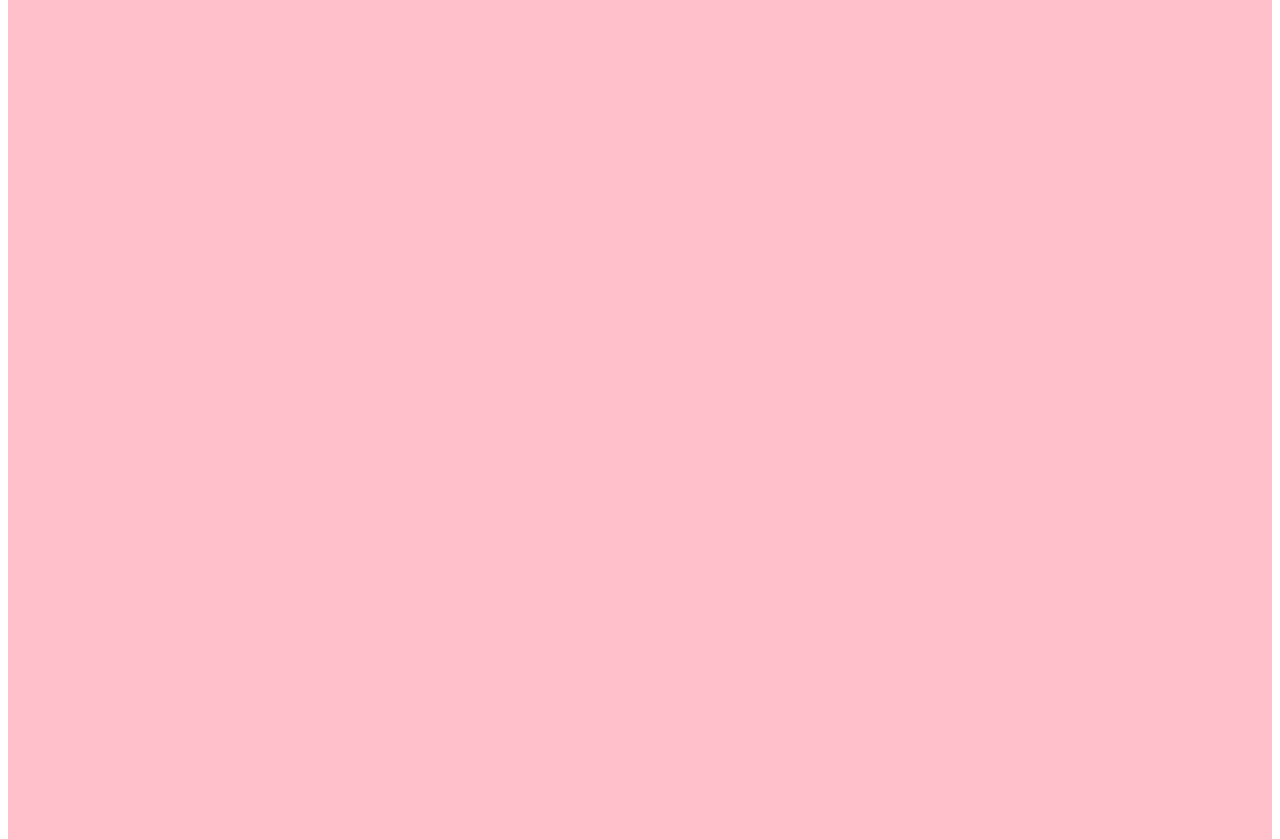
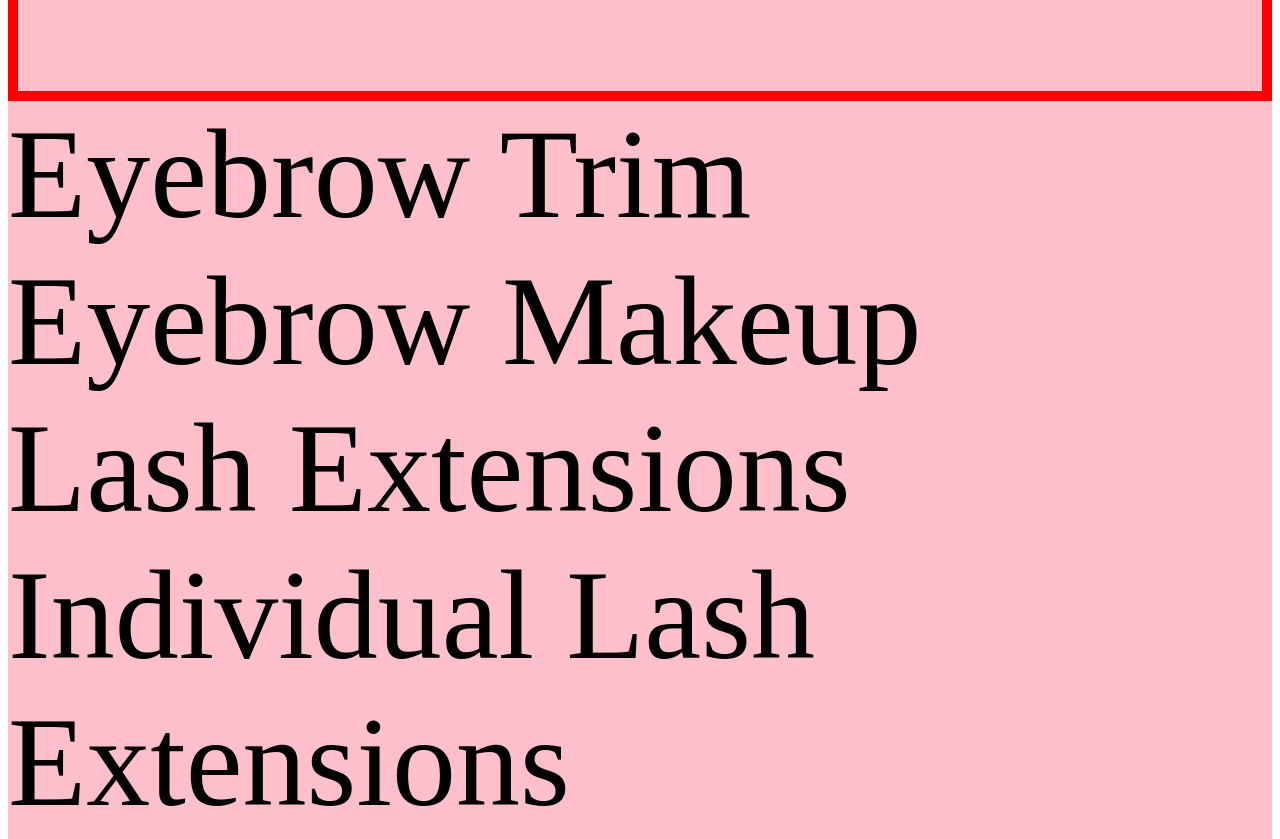
Before and after one commit to Hantech23/SBS, a website built with webpack: page dist/index.html in a window 1280 px wide. Shown: the part 1318-2157 px from the top of the page. Built offline with nearby package versions, Linux system fonts and the light colour scheme.

Commit message:
added content to beaty services section

```diff
--- a/src/index.js
+++ b/src/index.js
@@ -63,6 +63,7 @@ bodyImage.src = frontImage;
 bodyImage.classList.add('bodyImage');
 document.body.appendChild(bodyImage);
 
+//BEAUTY SERVICES
 const beautyServicesParent = document.createElement('div');
 beautyServicesParent.classList.add('beautyServicesParent');
 document.body.appendChild(beautyServicesParent);
@@ -70,6 +71,25 @@ const beautyServices = document.createElement('div');
 beautyServices.innerHTML = "Beauty Services";
 beautyServices.classList.add('beautyServices');
 beautyServicesParent.appendChild(beautyServices);
+const beautyServicesItems = document.createElement('div');
+beautyServicesItems.classList.add('beatyServicesItems');
+beautyServicesParent.appendChild(beautyServicesItems);
+const eyebrowTrim = document.createElement('div');
+eyebrowTrim.innerHTML = "Eyebrow Trim";
+eyebrowTrim.classList.add('eyebrowTrim');
+beautyServicesItems.appendChild(eyebrowTrim);
+const eyebrowMakeup = document.createElement('div');
+eyebrowMakeup.innerHTML = "Eyebrow Makeup";
+beautyServicesItems.appendChild(eyebrowMakeup);
+const lash = document.createElement('div');
+lash.innerHTML = "Lash Extensions";
+lash.classList.add('lash');
+beautyServicesItems.appendChild(lash);
+const indvLash = document.createElement('div');
+indvLash.innerHTML = "Individual Lash Extensions";
+beautyServicesItems.appendChild(indvLash);
+
+
 
 
 
--- a/src/style.css
+++ b/src/style.css
@@ -59,9 +59,17 @@
     background-color: pink;
     height: 10000px;
     margin: 0;
+
 }
 
 .beautyServices {
-    font-size: 3rem;
+    font-size: 15rem;
     font-family: Allura-Regular;
+    border: 10px solid red;
+    justify-content: center;
 }
+
+.beatyServicesItems {
+    font-size: 8rem;
+
+}
```
Also changed, not shown: dist/main.js.
